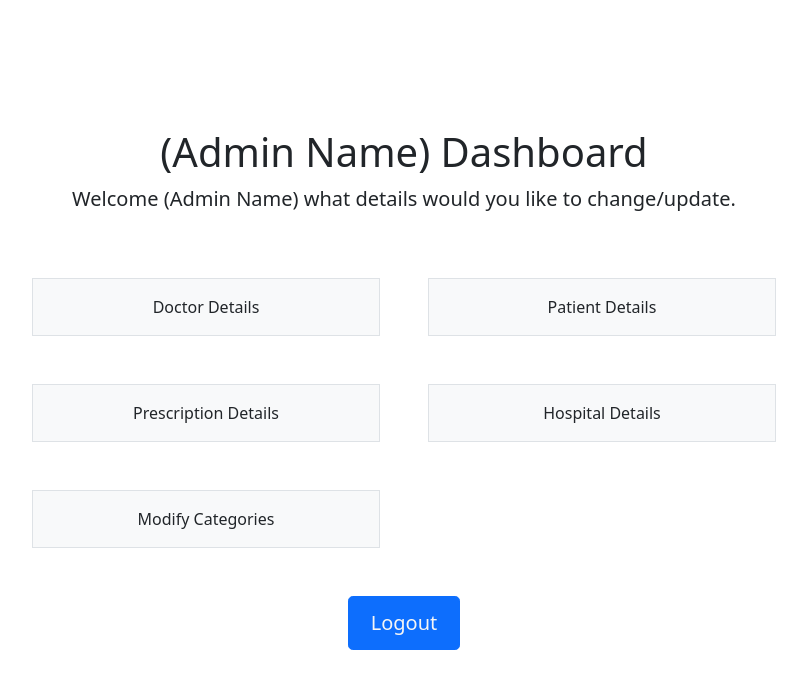
After one commit to DBMS-Project-Z/DBMS-Project, a PHP site: page /admin-page.html in a window 1280 px wide. The commit adds this page. Shown: the top 689 px of the page, without its empty margins (236-1043 px from the left). Run offline with PHP 8.4, Linux system fonts and the light colour scheme.

Commit message:
Few modifications and new files added

```diff
--- /dev/null
+++ b/admin-page.html
@@ -0,0 +1,51 @@
+<!DOCTYPE html>
+
+<html>
+    <head>
+        <meta charset="utf-8">
+        <meta http-equiv="X-UA-Compatible" content="IE=edge">
+        <title>Admin</title>
+        <meta name="description" content="">
+        <meta name="viewport" content="width=device-width, initial-scale=1">
+        <!-- Core Bootstrap Code -->
+        <link href="https://cdn.jsdelivr.net/npm/bootstrap@5.0.0-beta1/dist/css/bootstrap.min.css" rel="stylesheet" integrity="sha384-giJF6kkoqNQ00vy+HMDP7azOuL0xtbfIcaT9wjKHr8RbDVddVHyTfAAsrekwKmP1" crossorigin="anonymous">
+        <!-- Custom Styles -->
+        <link rel="stylesheet" href="css/admin-login.css">
+    </head>
+    <body>
+        <div class="container">
+
+            <div class="starter-template text-center py-5 px-3">
+              <h1>(Admin Name) Dashboard</h1>
+              <p class="lead">Welcome (Admin Name) what details would you like to change/update.</p>
+            </div>
+
+        </div>
+        <div class="container text-center overflow-hidden">
+          <div class="row gx-5 gy-5">
+            <div class="col-6">
+              <div class="p-3 border bg-light">Doctor Details</div>
+            </div>
+            <div class="col-6">
+              <div class="p-3 border bg-light">Patient Details</div>
+            </div>
+            <div class="col-6">
+              <div class="p-3 border bg-light">Prescription Details</div>
+            </div>
+            <div class="col-6">
+              <div class="p-3 border bg-light">Hospital Details</div>
+            </div>
+            <div class="col-6 categories">
+              <div class="p-3 border bg-light">Modify Categories</div>
+            </div>
+            <!-- <div class="col-6">
+              <div class="p-3 border bg-light">Update Detail 6</div>
+            </div> -->
+          </div>
+        </div>
+        <footer class="login-footer">
+          <button class="btn btn-lg btn-primary footer-btn" type="button"><a href="front-page.html">Logout</a></button>
+        </footer>
+        <!-- <script src="" async defer></script> -->
+    </body>
+</html>
--- /dev/null
+++ b/css/admin-login.css
@@ -0,0 +1,23 @@
+body {
+    padding-top: 5rem;
+}
+
+.container {
+    max-width: 60vw
+}
+
+.login-footer {
+    margin: 48px 0 15px;
+    border-radius: 15px;
+    display: flex;
+    align-items: center;
+    justify-content: center;
+}
+
+.login-footer a {
+    display: inline-block;
+    box-sizing: border-box;
+    text-decoration: none;
+    color: #f5f5f5;
+    padding: 3px 6px;
+}
--- a/css/signin.css
+++ b/css/signin.css
@@ -13,7 +13,7 @@ body {
 
 .form-signin {
   width: 100%;
-  max-width: 330px;
+  max-width: 360px;
   padding: 15px;
   margin: auto;
 }
@@ -43,6 +43,7 @@ body {
   display: flex;
   flex-direction: row;
   justify-content: center;
+  margin-top: 120px;
   /* flex-grow: 100; */
 }
 
@@ -64,5 +65,5 @@ body {
   box-sizing: border-box;
   text-decoration: none;
   color: #f5f5f5;
-  padding: 3px 30px;
+  padding: 3px 6px;
 }
--- a/login.html
+++ b/login.html
@@ -23,7 +23,7 @@
                     <button class="w-100 btn btn-lg btn-primary admin-btn" type="submit">Sign in</button>
                 </form>
             </div>
-            <div class="vertical-hr"></div>
+            <!-- <div class="vertical-hr"></div>
             <div class="form-signin">
                 <form>
                     <h1 class="h3 mb-3 fw-normal">Sign in for Doctor</h1>
@@ -33,7 +33,7 @@
                     <input type="password" id="password" class="form-control" placeholder="Password" required>
                     <button class="w-100 btn btn-lg btn-primary doc-btn" type="submit">Sign in</button>
                 </form>
-            </div>
+            </div> -->
         </div>
         <footer class="login-footer">
             <button class="btn btn-lg btn-primary footer-btn" type="button"><a href="front-page.html">Back To Home Page </a></button>
```
Also changed, not shown: 1 other file.
